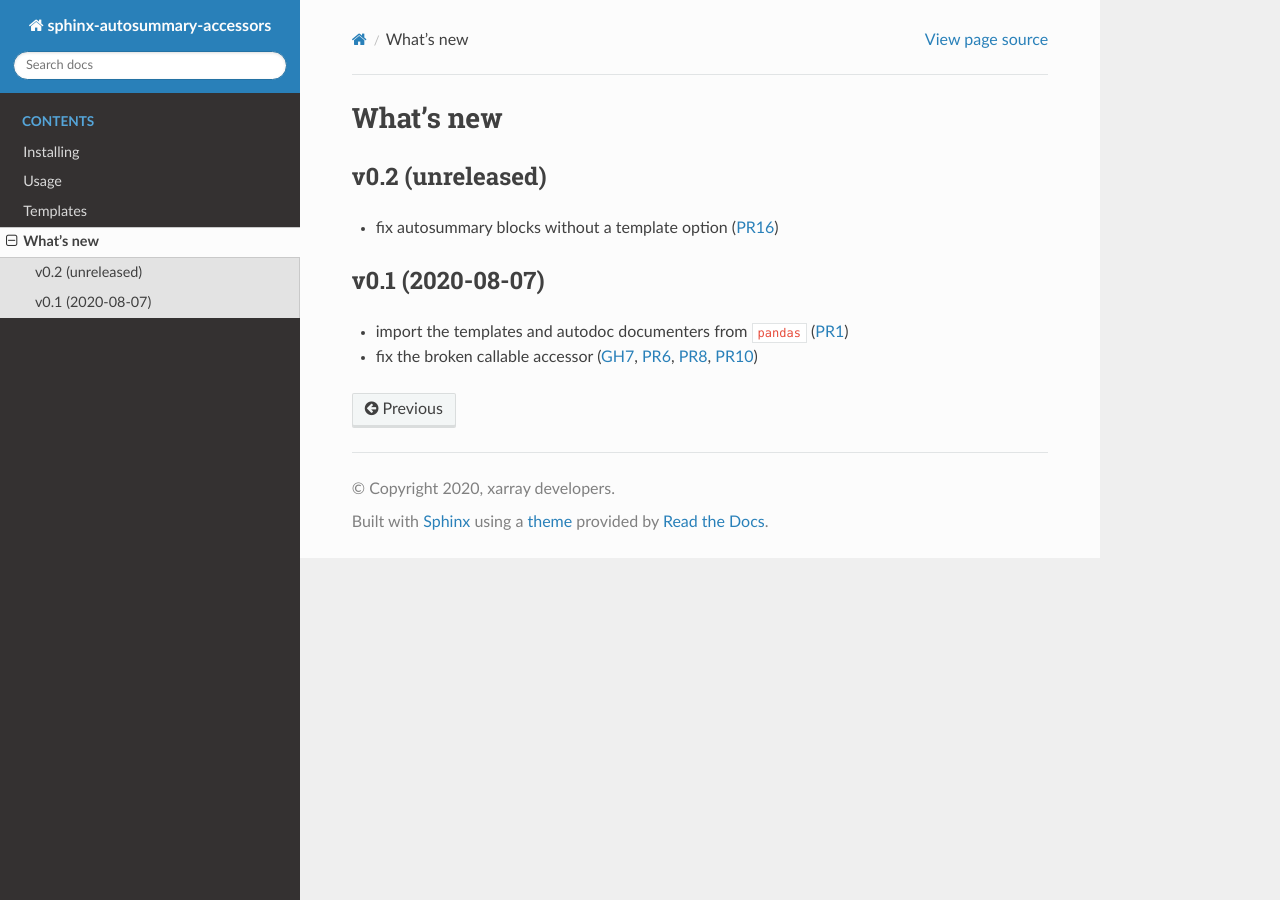
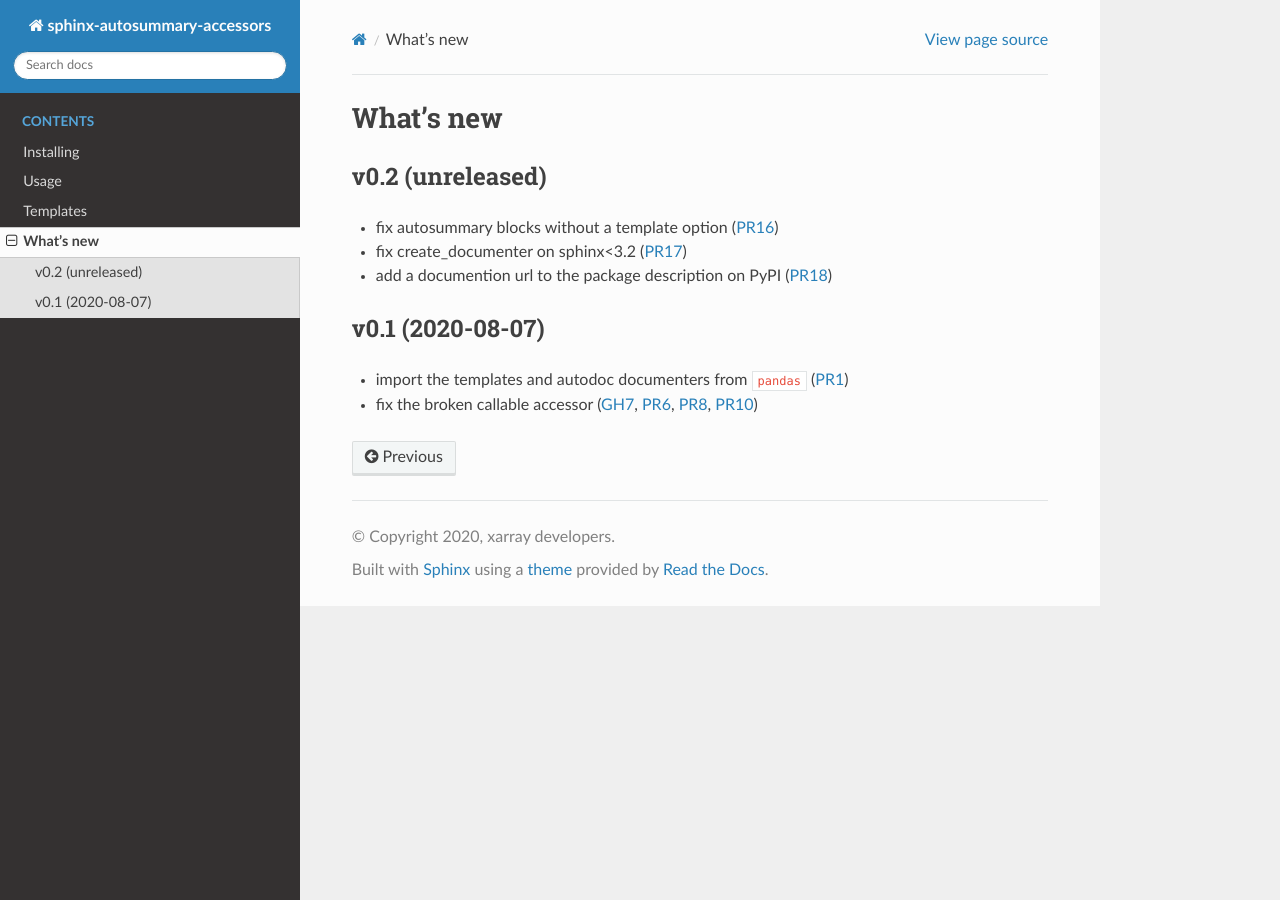
Before and after one commit to xarray-contrib/sphinx-autosummary-accessors, a Sphinx documentation site: the page built from docs/whats-new.rst, in a window 1280 px wide. Built offline with Sphinx 7.4.7 and the Read the Docs theme 2.0.0, drawn with Linux system fonts in a browser that asks for light colours; pages that are not in the unit, such as notebooks, are missing from menus.

Commit message:
add the forgotten whats-new.rst entries

```diff
--- a/docs/whats-new.rst
+++ b/docs/whats-new.rst
@@ -4,6 +4,8 @@ What's new
 v0.2 (unreleased)
 -----------------
 - fix autosummary blocks without a template option (:pull:`16`)
+- fix create_documenter on sphinx<3.2 (:pull:`17`)
+- add a documention url to the package description on PyPI (:pull:`18`)
 
 
 v0.1 (2020-08-07)
```
